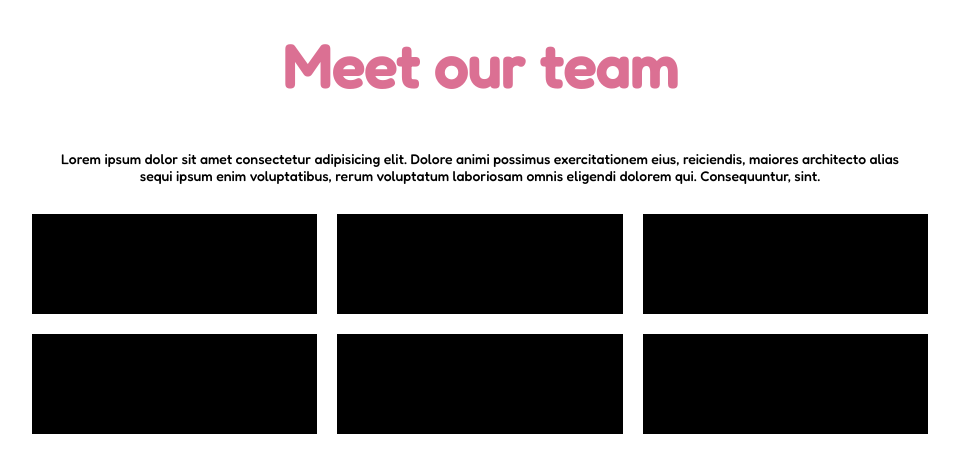
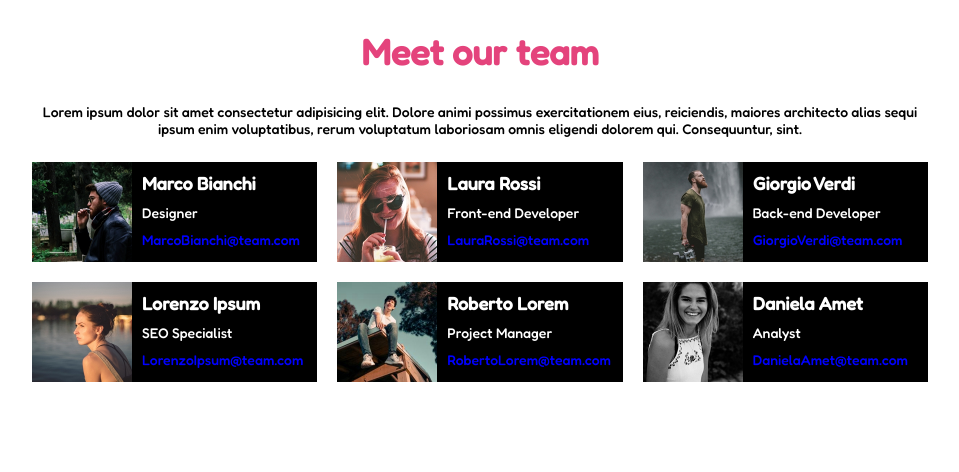
Before and after one commit to FabioBabaglioni/html-css-float-cards, a plain HTML site: page index.html in a window 1280 px wide. Shown: the whole page, without its empty margins (160-1119 px from the left). Drawn offline with Linux system fonts and the light colour scheme.

Commit message:
creazione tabelle team

```diff
--- a/css/style.css
+++ b/css/style.css
@@ -5,9 +5,6 @@
     box-sizing: border-box;
 }
 
-img{
-    max-width: 100%;
-}
 
 /* regole generali body */
 body{
@@ -22,43 +19,61 @@ body{
 
 /* regole header */
 header{
-    height: 100px;
-    font-size: 30px;
-    margin: auto;
+    font-size: 18px;
     text-align: center;
-    color: palevioletred;
-    padding-top: 30px;
-
+    color: rgb(228, 67, 124);
+    padding: 30px;
 }
 
 /* regole main */
-main{
-    margin: 30px 0;
-}
 
 .intro{
     text-align: center;
-    padding: 20px;
+    padding-bottom: 15px;
+
 }
 
 /* regole griglia */
 .row{
     margin-left: -10px;
     margin-right: -10px;
-    /* DEBUG */
-    /* min-height: 100px;
-    background-color: blueviolet; */
+
+}
+
+.row:after{
+    content:"";
+    display: table;
+    clear: both;
 }
 
 .col{
     float: left;
     width: calc(100% / 3 - 20px);
     height: 100px;
-    border: solid 2px black;
     margin: 10px ;
     background-color: black;
-
-        /* DEBUG */
+}
 
 
+img{
+    max-width: 100px;
+    margin-right: 10px;
+    float: left;
 }
+
+.name{
+    color: white;
+    margin: 10px;
+    font-size: 18px;
+}
+
+.professione{
+    color: white;
+    margin-bottom: 10px;
+}
+
+a{
+    text-decoration: none;
+    color: blue;
+
+}
--- a/index.html
+++ b/index.html
@@ -30,15 +30,45 @@
             <!-- sezione presentazione team -->
             <section>
                 <div class="row">
-                    <div class="col"></div>
-                    <div class="col"></div>
-                    <div class="col"></div>
+                    <div class="col">
+                        <img src="img/male1.png" alt="">
+                        <h4 class="name">Marco Bianchi</h4>
+                        <div class="professione">Designer</div>
+                        <a href="www.gmail.com">MarcoBianchi@team.com</a>
+                    </div>
+                    <div class="col">
+                        <img src="img/female1.png" alt="">
+                        <h4 class="name">Laura Rossi</h4>
+                        <div class="professione">Front-end Developer</div>
+                        <a href="www.gmail.com">LauraRossi@team.com</a>
+                    </div>
+                    <div class="col">
+                        <img src="img/male2.png" alt="">
+                        <h4 class="name">Giorgio Verdi</h4>
+                        <div class="professione">Back-end Developer</div>
+                        <a href="www.gmail.com">GiorgioVerdi@team.com</a>
+                    </div>
                 </div>
 
                 <div class="row">
-                    <div class="col"></div>
-                    <div class="col"></div>
-                    <div class="col"></div>
+                    <div class="col">
+                        <img src="img/female2.png" alt="">
+                        <h4 class="name">Lorenzo Ipsum</h4>
+                        <div class="professione">SEO Specialist</div>
+                        <a href="www.gmail.com">LorenzoIpsum@team.com</a>
+                    </div>
+                    <div class="col">
+                        <img src="img/male3.png" alt="">
+                        <h4 class="name">Roberto Lorem</h4>
+                        <div class="professione">Project Manager</div>
+                        <a href="www.gmail.com">RobertoLorem@team.com</a>
+                    </div>
+                    <div class="col">
+                        <img src="img/female3.png" alt="">
+                        <h4 class="name">Daniela Amet</h4>
+                        <div class="professione">Analyst</div>
+                        <a href="www.gmail.com">DanielaAmet@team.com</a>
+                    </div>
                 </div>
             </section>
 
```
